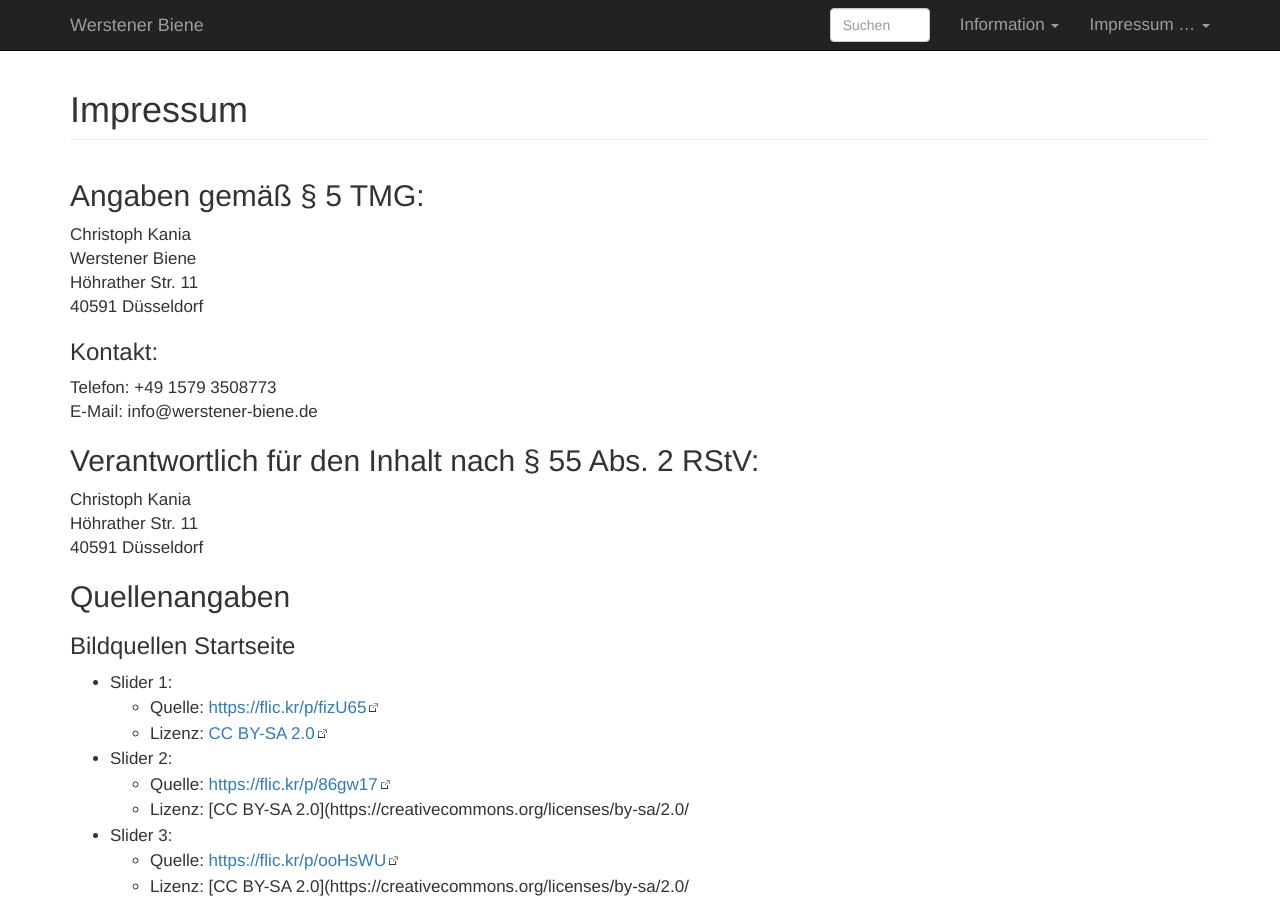
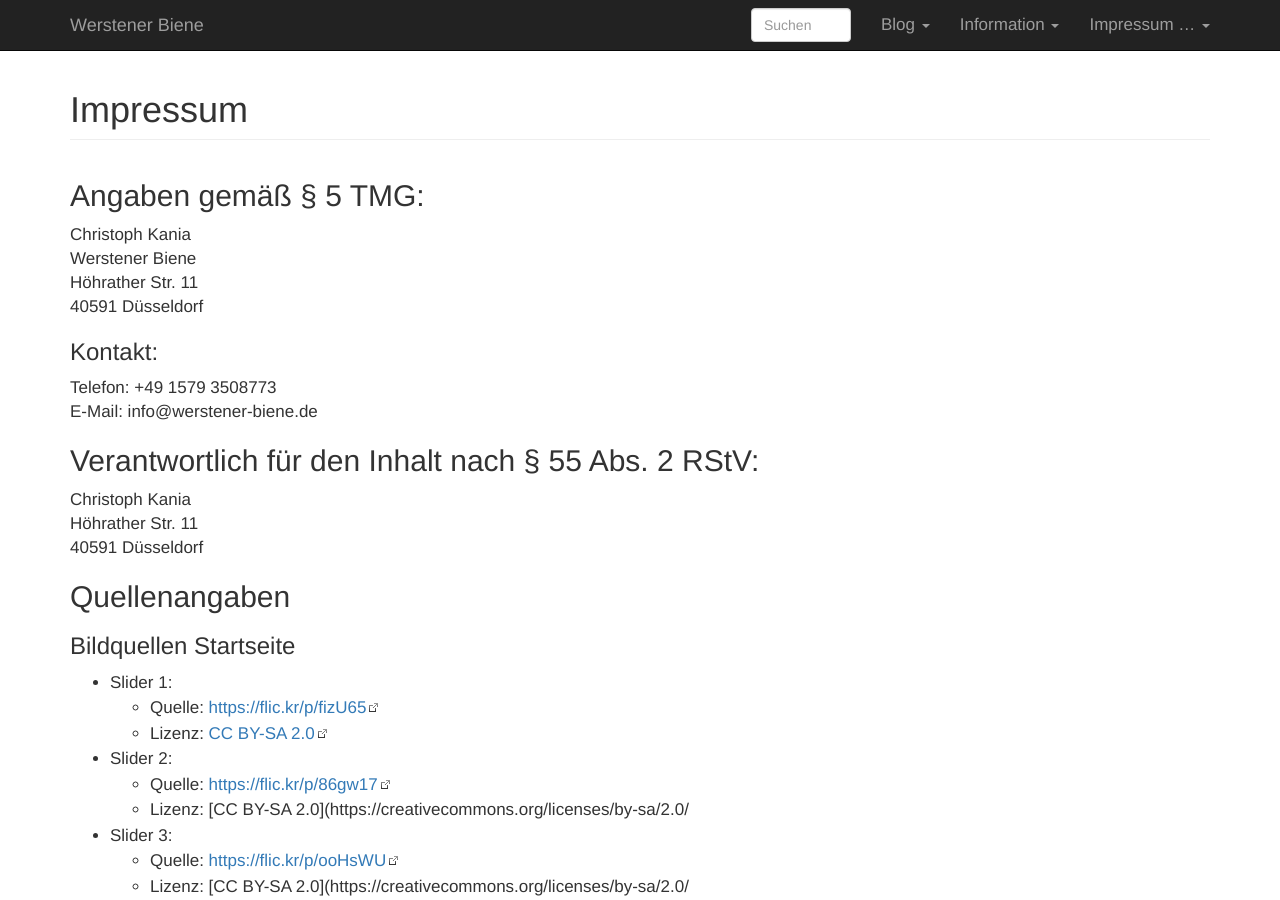
Before and after one commit to chkania/werstener-biene, a Jekyll site: the page built from legal/impressum.md, in a window 1280 px wide and 900 px high. Built offline with Jekyll 4.4.1, drawn with Linux system fonts in a browser that asks for light colours; comment, search, counter and statistics services are not loaded.

Commit message:
blog-posts integrated

```diff
--- a/_includes/navbar.html
+++ b/_includes/navbar.html
@@ -27,6 +27,16 @@
                             <input type="submit" value="DuckDuckGo Search" style="visibility: hidden;" />
                             <input class="form-control with-transition" name="q" value="" placeholder="Suchen" type="text" />
                         </form>
+                    </li>
+                    <li class="dropdown">
+                        <a href="#" class="dropdown-toggle" data-toggle="dropdown">Blog <b class="caret"></b></a>
+                        <ul class="dropdown-menu">
+                            {% for post in site.posts limit: 12 %}
+                            <li>
+                                <a href="{{ post.url }}">{{ post.title }} <small>({{ post.date | date:"%d.%m.%Y" }})</small></a>
+                            </li>
+                             {% endfor %}
+                        </ul>
                     </li>
                     <li class="dropdown">
                         <a href="#" class="dropdown-toggle" data-toggle="dropdown">Information <b class="caret"></b></a>
--- a/_layouts/startseite.html
+++ b/_layouts/startseite.html
@@ -11,6 +11,7 @@
     <div class="container">
 
 {{ content }}
+
 
         {% comment %}
         <hr>
```
